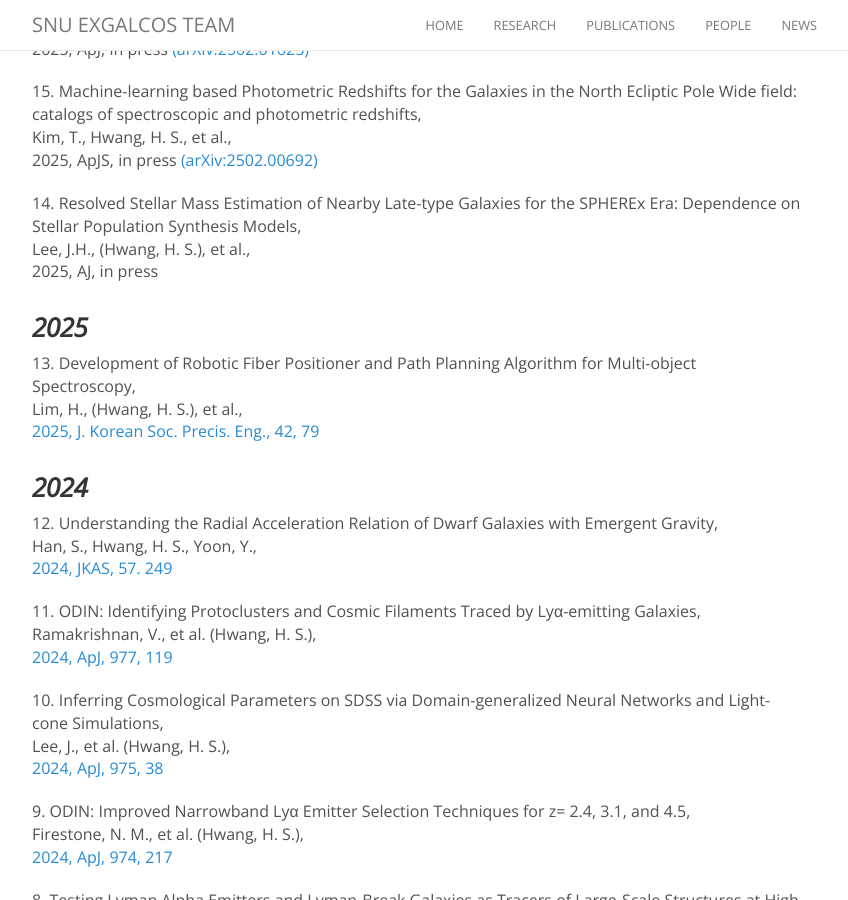
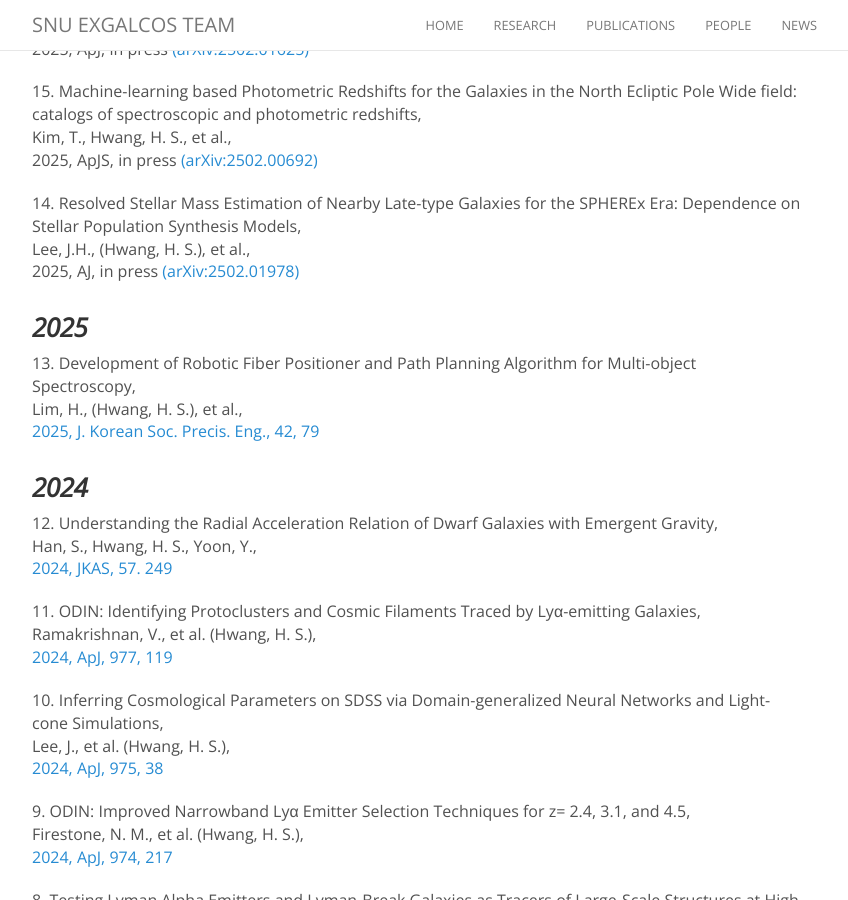
Before and after one commit to exgalcos/exgalcos.github.io, a Jekyll site: the page built from publications.md, in a window 1280 px wide and 900 px high, scrolled down 851 px. Shown: the whole window, without its empty margins (223-1071 px from the left). Built offline with Jekyll 4.4.1, drawn with Linux system fonts in a browser that asks for light colours; nearby versions of some CDN libraries; comment, search, counter and statistics services are not loaded.

Commit message:
Update publications.md

```diff
--- a/publications.md
+++ b/publications.md
@@ -42,7 +42,7 @@ Kim, T., Hwang, H. S., et al.,<br>
 
 14\. Resolved Stellar Mass Estimation of Nearby Late-type Galaxies for the SPHEREx Era: Dependence on Stellar Population Synthesis Models,<br>
 Lee, J.H., (Hwang, H. S.), et al., <br>
-2025, AJ, in press
+2025, AJ, in press [(arXiv:2502.01978)](https://ui.adsabs.harvard.edu/abs/2025arXiv250201978L/abstract)
 
 ###  _2025_
 13\. Development of Robotic Fiber Positioner and Path Planning Algorithm for Multi-object Spectroscopy, <br>
```
